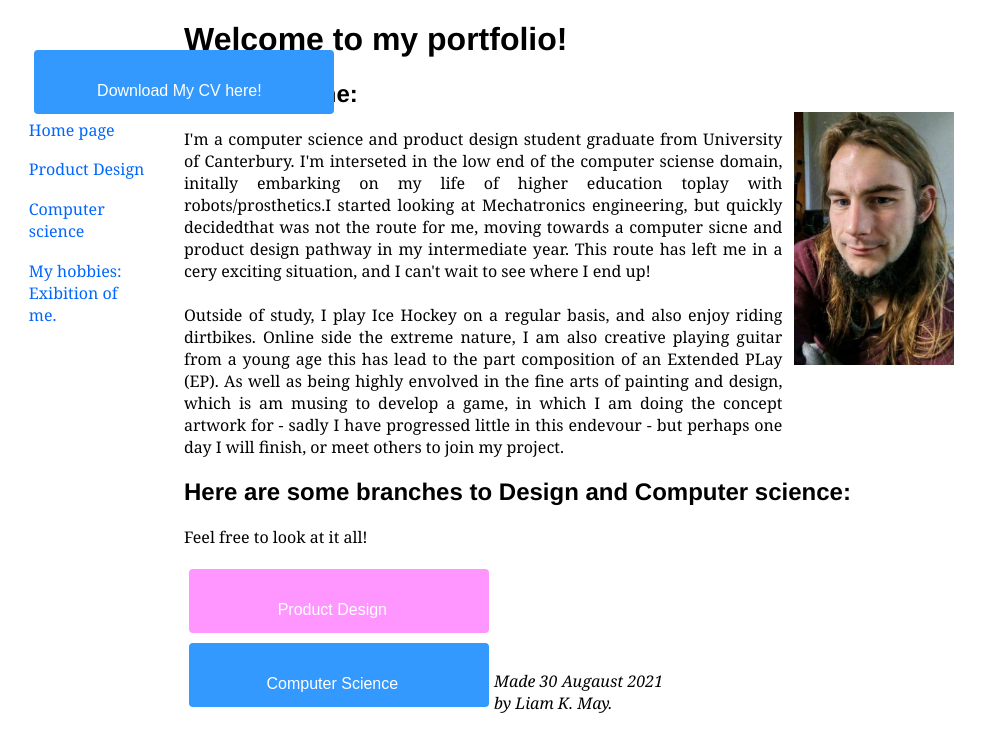
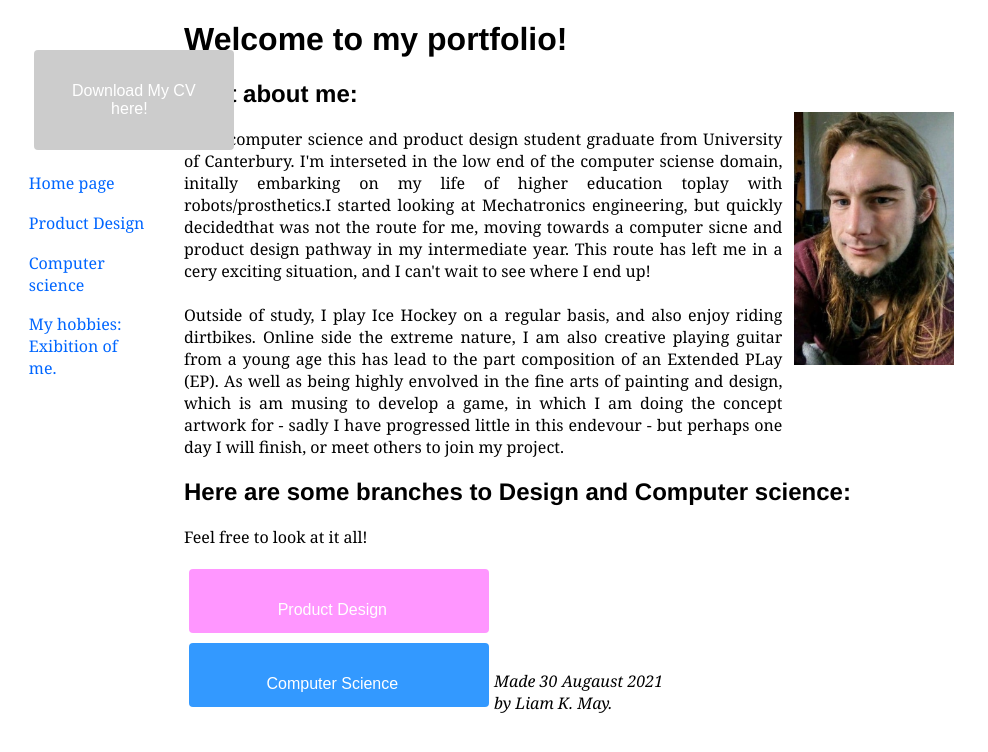
Before and after one commit to TheTriangleTrippa/Portfolio, a Jekyll site: the page built from index.html, in a window 1280 px wide. Shown: the top 752 px of the page, without its empty margins (0-988 px from the left). Built offline with Jekyll 4.4.1, drawn with Linux system fonts in a browser that asks for light colours.

Commit message:
Update profile.html

```diff
--- a/_includes/profile.html
+++ b/_includes/profile.html
@@ -9,7 +9,7 @@
 <!-- Site navigation menu -->
  <ul class="navbar">
      <li><a>
-       <div class="sci-button">
+       <div class="dl-button">
           <form action="https://raw.githubusercontent.com/TheTriangleTrippa/Portfolio/ac819119422470eb97b80d42b2e75e590597b502/LIAM%20MAY%20CV%202020%201.pdf" method="get" target="_blank" >
             <button class="button" style="vertical-align:middle"><span>Download My CV here!</span>
             </button>
```
